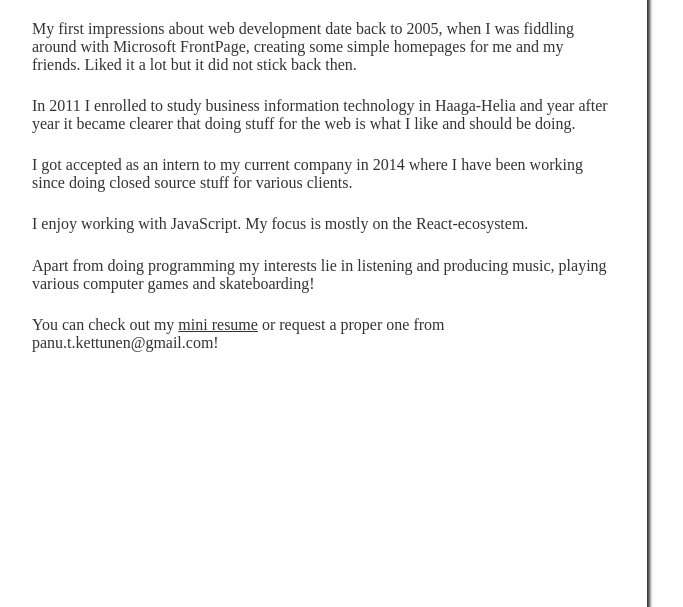
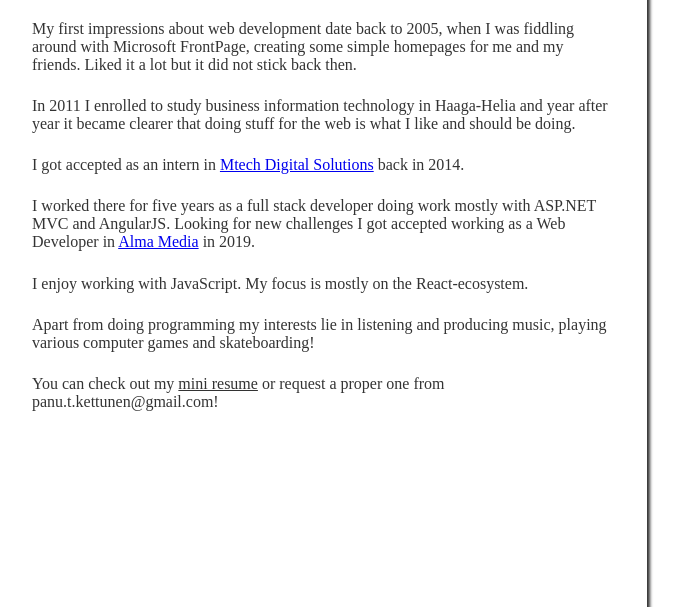
Before and after one commit to panukettu/panukettunen.com, a Gatsby site: page /me in a window 1280 px wide. Shown: the part 193-800 px from the top of the page, without its empty margins (318-1001 px from the left). Built offline with nearby package versions, Linux system fonts and the light colour scheme; Gatsby itself is replaced by a stand-in of ours; some packages are replaced by stand-ins of ours; what typography-theme-bootstrap would draw is missing.

Commit message:
update short story

```diff
--- a/src/pages/me/index.js
+++ b/src/pages/me/index.js
@@ -42,9 +42,15 @@
             for the web is what I like and should be doing.
           </p>
           <p>
-            I got accepted as an intern to my current company in 2014 where I
-            have been working since doing closed source stuff for various
-            clients.
+            I got accepted as an intern in{' '}
+            <a href="https://www.mtech.fi">Mtech Digital Solutions</a> back in
+            2014.{' '}
+          </p>
+          <p>
+            I worked there for five years as a full stack developer doing work
+            mostly with ASP.NET MVC and AngularJS. Looking for new challenges I
+            got accepted working as a Web Developer in{' '}
+            <a href="https://www.almamedia.fi">Alma Media</a> in 2019.
           </p>
           <p>
             I enjoy working with JavaScript. My focus is mostly on the
```
